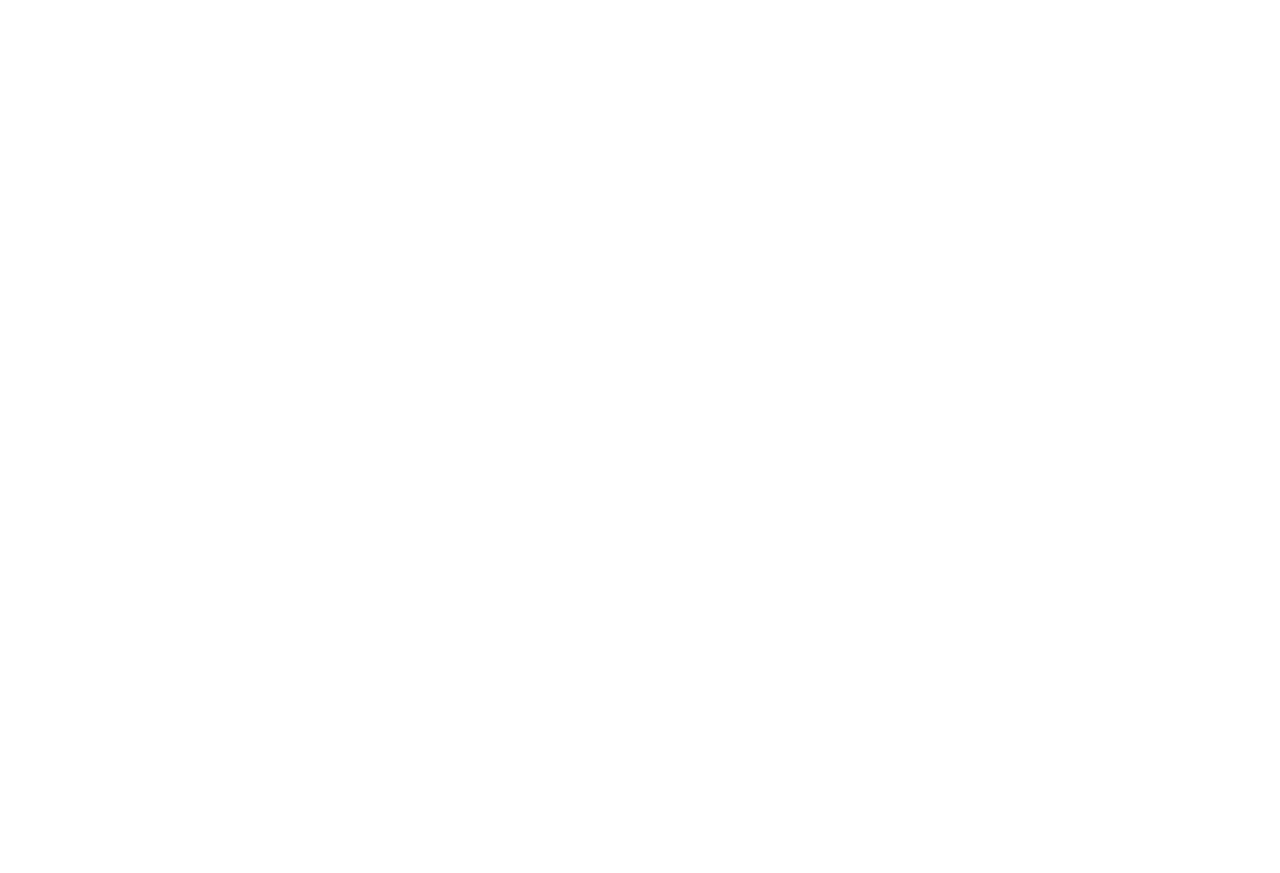
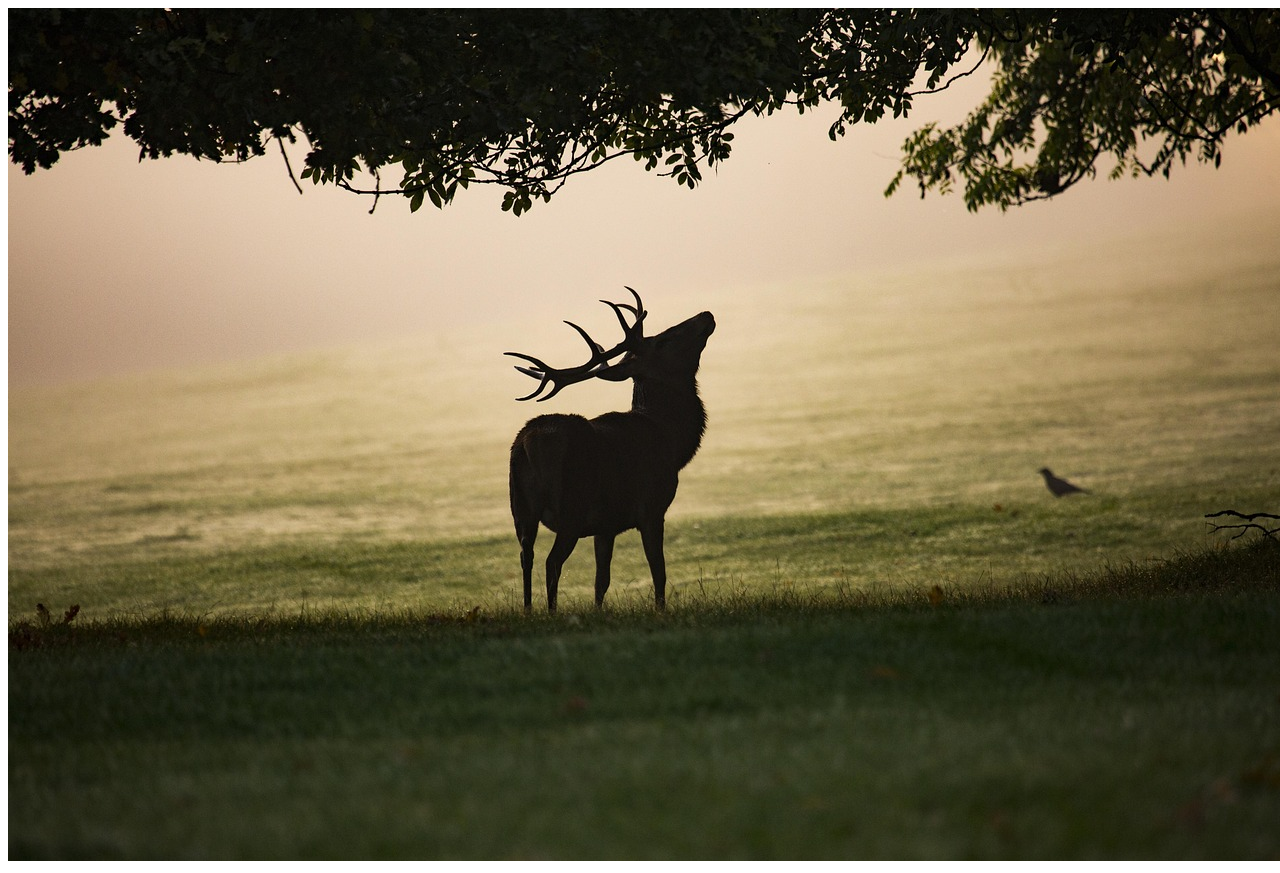
Before and after one commit to Faris-Shanbour/webpage, a plain HTML site: page index.html in a window 1280 px wide. Before the commit the page ends 800 px from the top, so only its background shows below. Drawn offline with Linux system fonts and the light colour scheme.

Commit message:
Fix image source in index.html
Updated image source to correct file extension.

```diff
--- a/index.html
+++ b/index.html
@@ -6,6 +6,6 @@
     <title>Document</title>
 </head>
 <body>
-    <img src="./assets/animal-wide.jpg.png" alt="">
+    <img src="./assets/animal-wide.jpg" alt="">
 </body>
 </html>
```
